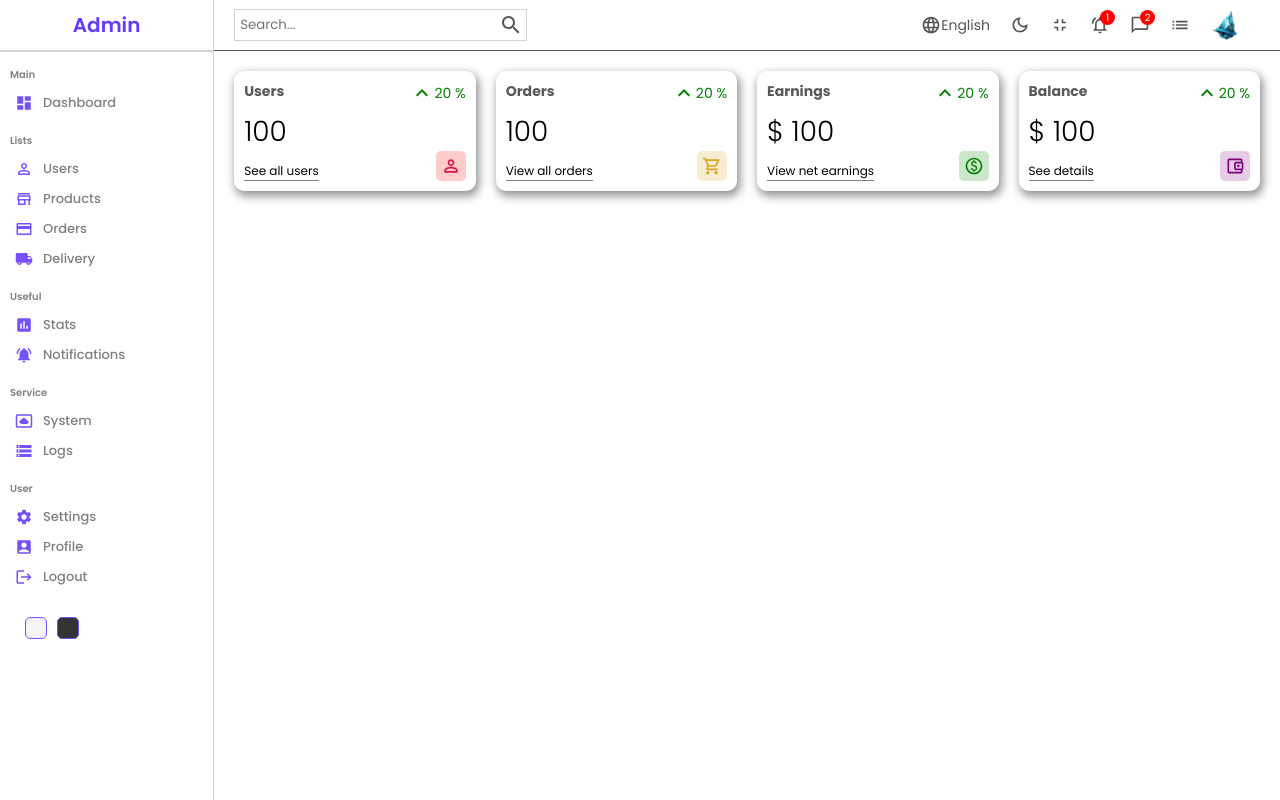
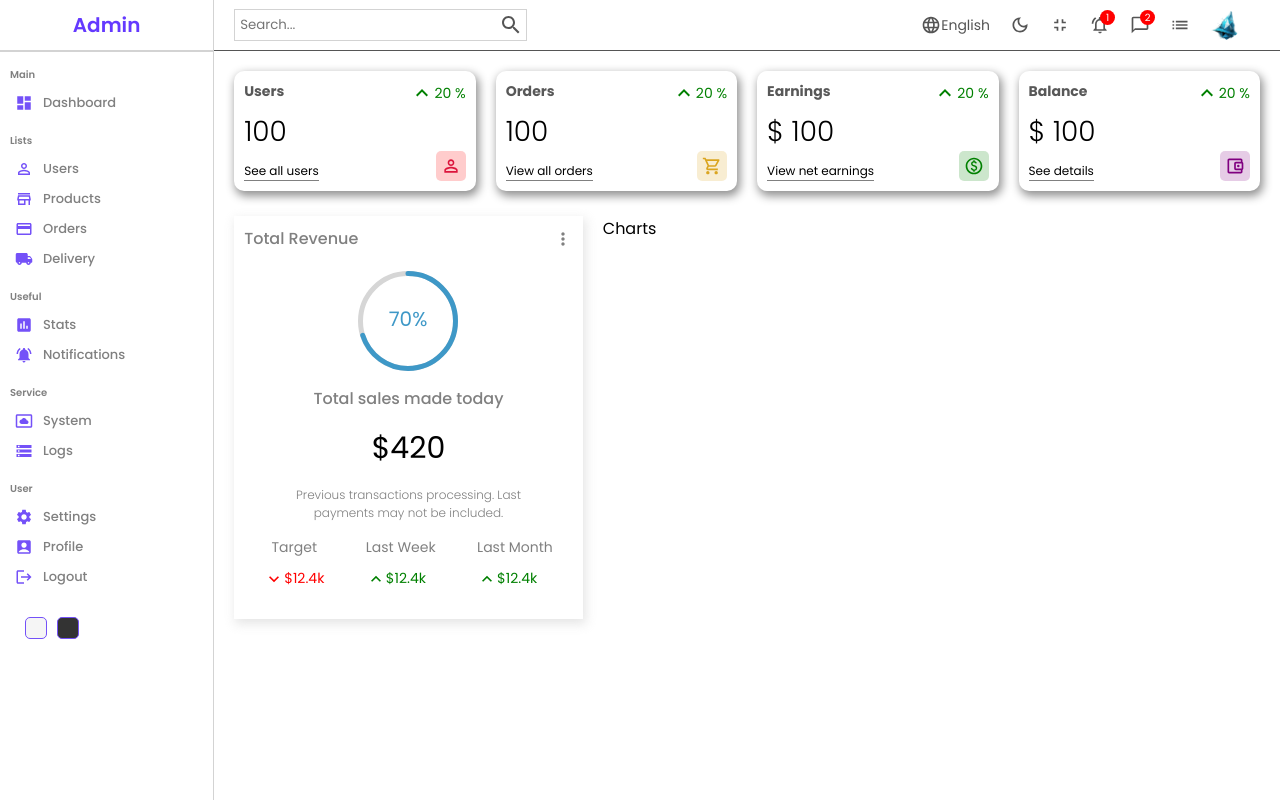
Before and after one commit to Coding-Jesus/Dashboard, a React (Create React App) app in the folder dashboard/: page / in a window 1280 px wide. Built offline with nearby package versions, Linux system fonts and the light colour scheme.

Commit message:
add Progress bar component

```diff
--- a/dashboard/package.json
+++ b/dashboard/package.json
@@ -12,6 +12,7 @@
     "@testing-library/react": "^13.4.0",
     "@testing-library/user-event": "^13.5.0",
     "react": "^18.2.0",
+    "react-circular-progressbar": "^2.1.0",
     "react-dom": "^18.2.0",
     "react-router-dom": "^6.8.2",
     "react-scripts": "5.0.1",
--- a/dashboard/src/components/chart/Chart.jsx
+++ b/dashboard/src/components/chart/Chart.jsx
@@ -1,10 +1,9 @@
 import './chart.scss';
-import React from 'react'
 
 const Chart = () => {
     return (
-        <div>Chart</div>
+        <div className="chart">Charts</div>
     )
 }
 
-export default Chart
+export default Chart;
--- a/dashboard/src/components/chart/chart.scss
+++ b/dashboard/src/components/chart/chart.scss
@@ -0,0 +1,3 @@
+.chart {
+    flex: 4;
+}
--- a/dashboard/src/components/featured chart/Featured.jsx
+++ b/dashboard/src/components/featured chart/Featured.jsx
@@ -1,10 +1,51 @@
 import './featured.scss';
-import React from 'react'
-
+import MoreVertIcon from '@mui/icons-material/MoreVert';
+import { CircularProgressbar } from 'react-circular-progressbar';
+import "react-circular-progressbar/dist/styles.css";
+import KeyboardArrowDownOutlined from '@mui/icons-material/KeyboardArrowDownOutlined';
+import KeyboardArrowUpOutlined from '@mui/icons-material/KeyboardArrowUpOutlined';
 const Featured = () => {
     return (
-        <div>Featured</div>
-    )
-}
+        <div className="featured">
+            <div className="top">
+                <h1 className="title">Total Revenue</h1>
+                <MoreVertIcon fontSize='small' />
+            </div>
+            <div className="bottom">
+                <div className="featuredChart">
+                    <CircularProgressbar value={70} text={"70%"} strokeWidth={5} />
+                </div>
+                <p className="title">Total sales made today</p>
+                <p className="amount">$420</p>
+                <p className="desc">
+                    Previous transactions processing. Last payments may not be included.
+                </p>
+                <div className="summary">
+                    <div className="item">
+                        <div className="itemTitle">Target</div>
+                        <div className="itemResult negative">
+                            <KeyboardArrowDownOutlined fontSize="small" />
+                            <div className="resultAmount">$12.4k</div>
+                        </div>
+                    </div>
+                    <div className="item">
+                        <div className="itemTitle">Last Week</div>
+                        <div className="itemResult positive">
+                            <KeyboardArrowUpOutlined fontSize="small" />
+                            <div className="resultAmount">$12.4k</div>
+                        </div>
+                    </div>
+                    <div className="item">
+                        <div className="itemTitle">Last Month</div>
+                        <div className="itemResult positive">
+                            <KeyboardArrowUpOutlined fontSize="small" />
+                            <div className="resultAmount">$12.4k</div>
+                        </div>
+                    </div>
+                </div>
+            </div>
+        </div>
+    );
+};
 
-export default Featured
+export default Featured;
--- a/dashboard/src/components/featured chart/featured.scss
+++ b/dashboard/src/components/featured chart/featured.scss
@@ -0,0 +1,79 @@
+.featured {
+    flex: 2;
+    -webkit-box-shadow: 2px 4px 10px 1px rgba(0, 0, 0, 0.47);
+    box-shadow: 2px 4px 10px 1px rgba(201, 201, 201, 0.47);
+    padding: 10px;
+
+    .top {
+        display: flex;
+        align-items: center;
+        justify-content: space-between;
+        color: gray;
+
+        .title {
+            font-size: 16px;
+            font-weight: 500;
+        }
+    }
+
+    .bottom {
+        padding: 20px;
+        display: flex;
+        flex-direction: column;
+        align-items: center;
+        justify-content: center;
+        gap: 15px;
+
+        .featuredChart {
+            width: 100px;
+            height: 100px;
+        }
+
+        .title {
+            font-weight: 500;
+            color: gray;
+        }
+
+        .amount {
+            font-size: 30px;
+        }
+
+        .desc {
+            font-weight: 300;
+            font-size: 12px;
+            color: gray;
+            text-align: center;
+        }
+
+        .summary {
+            width: 100%;
+            display: flex;
+            align-items: center;
+            justify-content: space-between;
+
+            .item {
+                text-align: center;
+
+                .itemTitle {
+                    font-size: 14px;
+                    color: gray;
+                }
+
+                .itemResult {
+                    display: flex;
+                    align-items: center;
+                    margin-top: 10px;
+                    font-size: 14px;
+
+                    &.positive {
+                        color: green;
+                    }
+
+                    &.negative {
+                        color: red;
+                    }
+                }
+            }
+        }
+    }
+}
--- a/dashboard/src/pages/home/Home.jsx
+++ b/dashboard/src/pages/home/Home.jsx
@@ -2,6 +2,8 @@
 import Sidebar from '../../components/sidebar/Sidebar';
 import Navbar from '../../components/navbar/Navbar';
 import Widget from '../../components/widget/Widget';
+import Featured from '../../components/featured chart/Featured';
+import Chart from '../../components/chart/Chart';
 
 const Home = () => {
     return (
@@ -15,7 +17,10 @@
                     <Widget type="earnings" />
                     <Widget type="balance" />
                 </div>
-                <div className="charts"></div>
+                <div className="charts">
+                    <Featured />
+                    <Chart />
+                </div>
             </div>
         </div>
     )
--- a/dashboard/src/pages/home/home.scss
+++ b/dashboard/src/pages/home/home.scss
@@ -4,11 +4,15 @@
     .homeContainer {
         flex: 6;
 
-        .widgets {
+        .widgets,
+        .charts {
             display: flex;
             padding: 20px;
             gap: 20px;
         }
 
+        .charts {
+            padding: 5px 20px;
+        }
     }
 }
```
Also changed, not shown: 1 other file (tests, documents, lock files or other folders).
